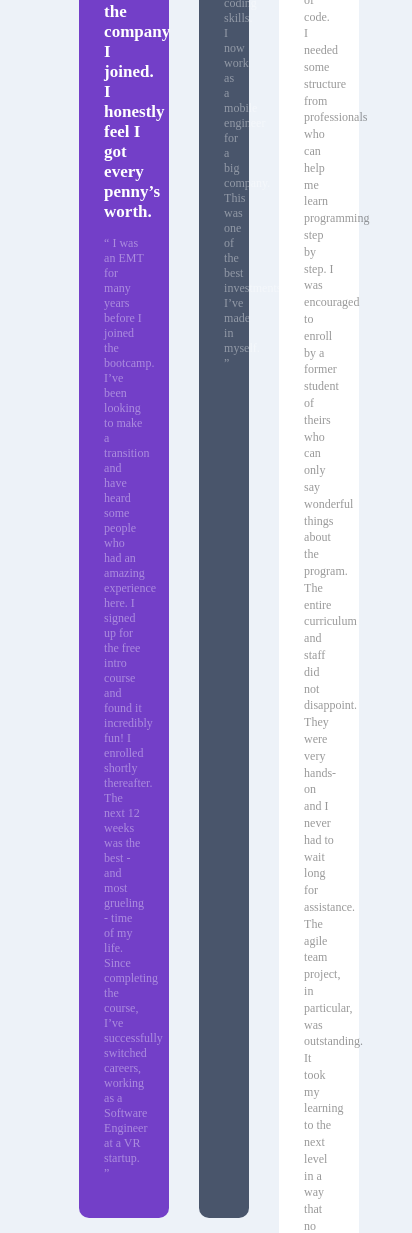
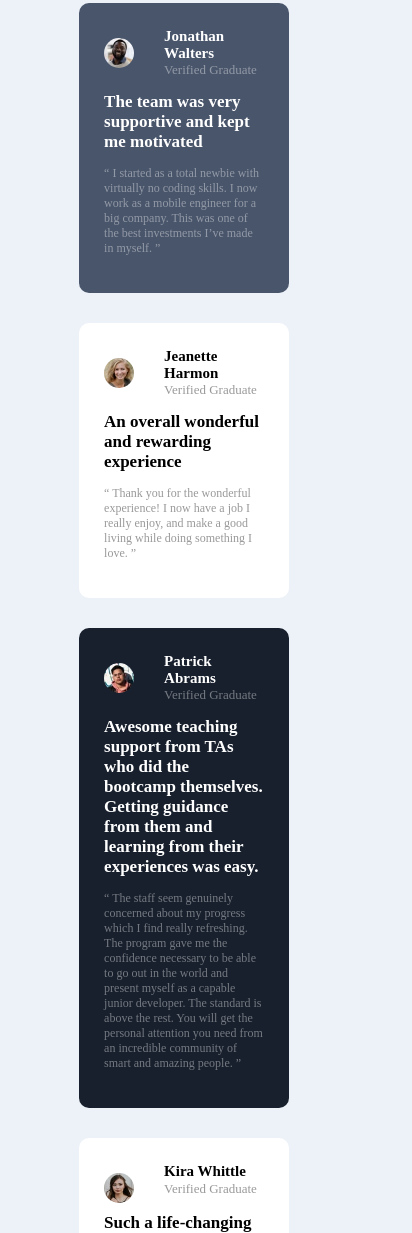
Before and after one commit to saheedibrahim/bros-biodun-grid, a plain HTML site: page index.html in a window 390 px wide. Shown: the part 767-2000 px from the top of the page, 412 px wide, since content can reach past the window. Drawn offline with Linux system fonts and the light colour scheme.

Commit message:
insert media query

```diff
--- a/css/style.css
+++ b/css/style.css
@@ -71,12 +71,25 @@ h2{
     border-radius: 10px;
 }
 @media (max-width: 600px) {
-    div .row > div, div .left-side > div, div .kira {
-        width: 100%;
-        margin-bottom: 25px;
+    .daniel{
+        grid-column: 1/12;
+        grid-row: 1;
     }
-    h1 {
-        padding-top: 10px;
+    .jonathan{
+        grid-column: 1/12;
+        grid-row: 2;
+    }
+    .jeanette{
+        grid-column: 1/12;
+        grid-row: 3;
+    }
+    .patrick{
+        grid-column: 1/12;
+        grid-row: 4;
+    }
+    .kira{
+        grid-column: 1/12;
+        grid-row: 5;
     }
 }
 img{
```
